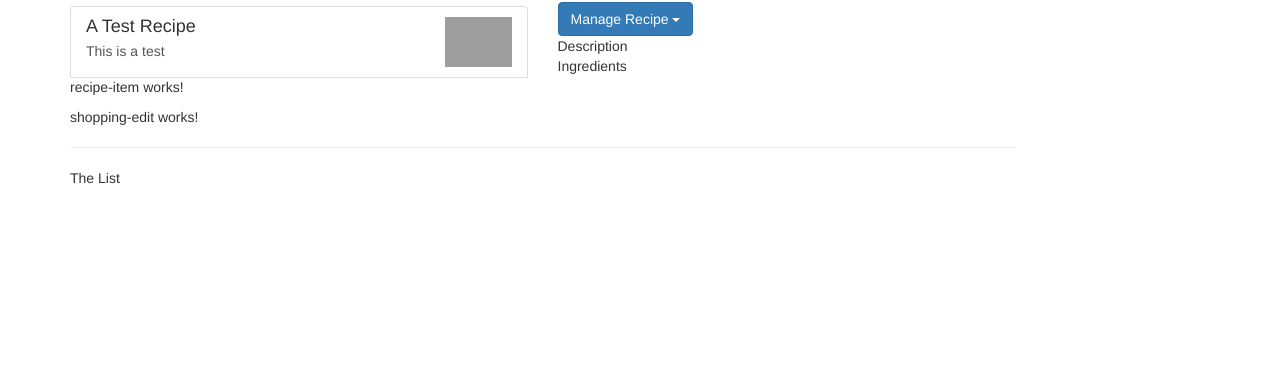
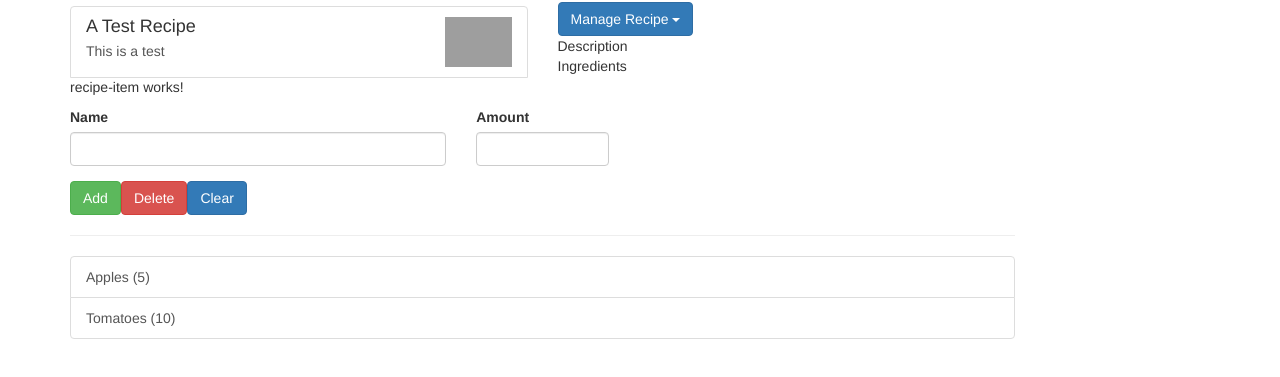
Before and after one commit to pepper-roni/udemy-angular-app, an Angular app: page / in a window 1280 px wide. Shown: the part 141-518 px from the top of the page. Built offline with nearby package versions, Linux system fonts and the light colour scheme; grey boxes are pictures that could not be loaded.

Commit message:
all components setup

```diff
--- /dev/null
+++ b/src/app/shared/ingredient.model.ts
@@ -0,0 +1,3 @@
+export class Ingredient {
+  constructor(public name: string, public amount: number){}
+}
--- a/src/app/shopping-list/shopping-edit/shopping-edit.component.html
+++ b/src/app/shopping-list/shopping-edit/shopping-edit.component.html
@@ -1 +1,23 @@
-<p>shopping-edit works!</p>
+<div class="row">
+  <div class="col-xs-12">
+    <form>
+      <div class="row">
+        <div class="col-sm-5 form-group">
+          <label for="name">Name</label>
+          <input type="text" id="name" class="form-control">
+        </div>
+        <div class="col-sm-2 form-group">
+          <label for="amount">Amount</label>
+          <input type="number" id="amount" class="form-control">
+        </div>
+      </div>
+      <div class="row">
+        <div class="col-xs-12">
+          <button class="btn btn-success" type="submit">Add</button>
+          <button class="btn btn-danger" type="button">Delete</button>
+          <button class="btn btn-primary" type="button">Clear</button>
+        </div>
+      </div>
+    </form>
+  </div>
+</div>
--- a/src/app/shopping-list/shopping-list.component.html
+++ b/src/app/shopping-list/shopping-list.component.html
@@ -2,6 +2,10 @@
   <div class="col-xs-10">
     <app-shopping-edit></app-shopping-edit>
     <hr>
-    <p>The List</p>
+    <ul class="list-group">
+      <a class="list-group-item" style="cursor: pointer;" *ngFor="let ingredient of ingredients">
+        {{ ingredient.name }} ({{ ingredient.amount }})
+      </a>
+    </ul>
   </div>
 </div>
--- a/src/app/shopping-list/shopping-list.component.ts
+++ b/src/app/shopping-list/shopping-list.component.ts
@@ -1,4 +1,5 @@
 import { Component, OnInit } from '@angular/core';
+import { Ingredient } from '../shared/ingredient.model';
 
 @Component({
   selector: 'app-shopping-list',
@@ -6,6 +7,10 @@
   styleUrls: ['./shopping-list.component.css']
 })
 export class ShoppingListComponent implements OnInit {
+  ingredients: Ingredient[] = [
+    new Ingredient('Apples', 5),
+    new Ingredient('Tomatoes', 10)
+  ];
 
   constructor() { }
 
```
